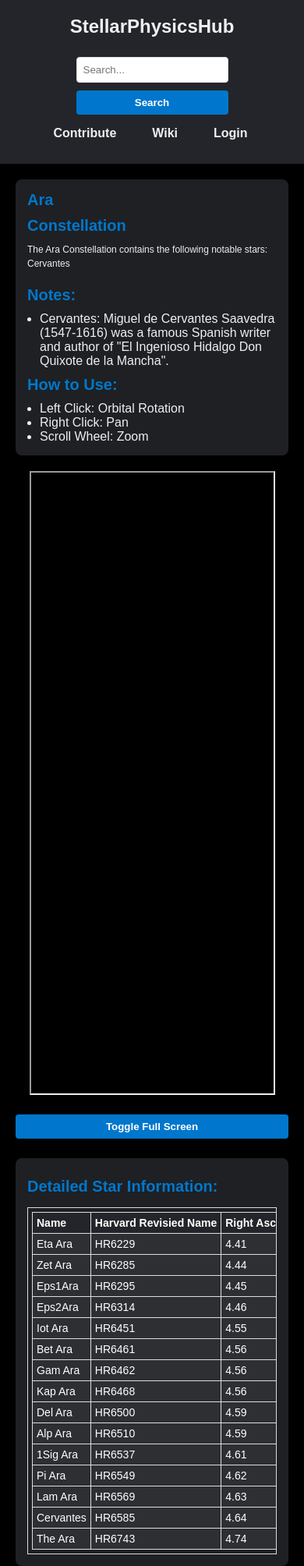
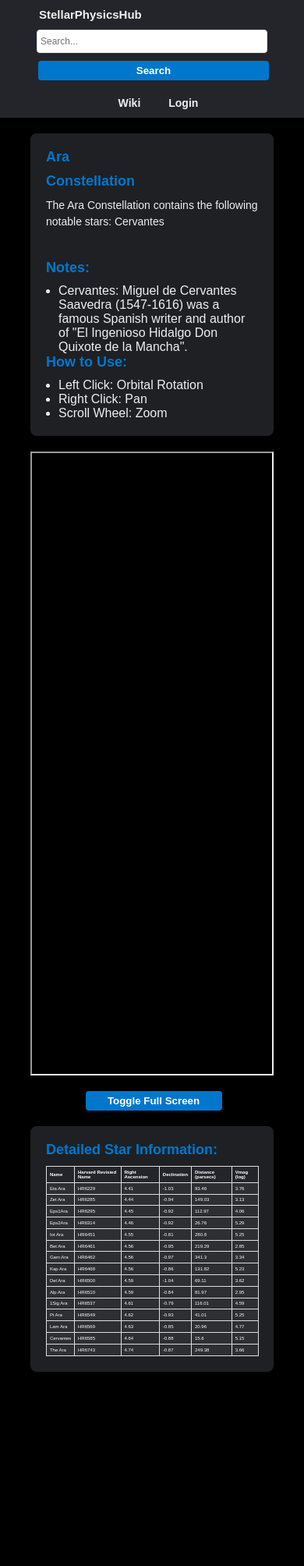
Before and after one commit to WDoyle123/StellarPhysicsHub, a Flask app: a page that uses templates/body.html in a window 390 px wide. Shown: the whole page at 78% size. After the commit the page ends 1759 px from the top, so only its background shows below. Run offline with Flask 3, Linux system fonts and the light colour scheme; data comes from the database, SQL or seed files in the repository; both versions use the stored data as it was after the commit.

Commit message:
css changes for mobile

```diff
--- a/app.py
+++ b/app.py
@@ -94,6 +94,7 @@ def register():
 
     return render_template('register.html', form=form)
 
+# wip might not include
 @app.route('/contribute', methods=['GET', 'POST'])
 @login_required
 def contribute():
@@ -101,29 +102,28 @@ def contribute():
     if request.method == 'POST':
         # Extract data from the form
         name = request.form.get('name')
+        description = request.form.get('description')
         body = request.form.get('body')
-        description = request.form.get('description')
-        stars_in_body = request.form.get('stars_in_body')
 
         if body == 'constellation':
             existing_constellation = Constellation.query.filter_by(name=name).first()
-            if existing_constellation is None:
-                new_constellation = Constellation(name=name, description=description, stars=stars_in_body)
-                db.session.add(new_constellation)
+            if existing_constellation:
+                existing_constellation.description = description
                 db.session.commit()
                 add_contribution_points(current_user.id)  # Add points to the contributor
+                return redirect(url_for('constellation', name=name))
             else:
-                return redirect(url_for('index'))
+                return redirect(url_for('index'))  # Redirect if the constellation does not exist
 
         elif body == 'asterism':
             existing_asterism = Asterism.query.filter_by(name=name).first()
-            if existing_asterism is None:
-                new_asterism = Asterism(name=name, description=description, stars=stars_in_body)
-                db.session.add(new_asterism)
+            if existing_asterism:
+                existing_asterism.description = description
                 db.session.commit()
                 add_contribution_points(current_user.id)  # Add points to the contributor
+                return redirect(url_for('asterism', name=name))
             else:
-                return redirect(url_for('index'))
+                return redirect(url_for('index'))  # Redirect if the asterism does not exist
 
         return redirect(url_for('index'))
     else:
--- a/static/body.css
+++ b/static/body.css
@@ -2,93 +2,57 @@
 
 /* Main content area styling */
 body {
-	background-color:black;
+    background-color: black;
 }
 
 main {
     margin: 20px;
-    color:black;
-    background-color:black;
+    color: black;
+    background-color: black;
 }
 
 li {
-	margin-left: 16px;
+    margin-left: 1rem; /* Relative unit */
 }
-.welcome-container {
+
+.welcome-container, .notes-section, .star-details-section {
     background-color: #1e2023;
     padding: 20px;
     border-radius: 8px;
     margin-bottom: 20px;
+    width: clamp(300px, 80vw, 1440px); /* Dynamic width */
+    display: block;
+    margin: 0 auto;
 }
 
 .frame {
-    display: flex;         /* Use flexbox layout */
+    display: flex;
     flex-direction: column;
-    justify-content: center; /* Center horizontally in the flex container */
-    align-items: center;     /* Center vertically in the flex container */
-    height: 100%;            /* Set the height of the container */
+    justify-content: center;
+    align-items: center;
+    height: 100%;
     margin: auto;
-    margin-bottom:20px;/* Add automatic margins */
 }
 
 iframe {
-	margin-bottom:20px;
+    margin-top:20px;
+    margin-bottom: 20px;
+    width: clamp(300px, 80vw, 1440px); /* Dynamic width */
 }
 
-.welcome-section h1, .welcome-section h2 {
+h1, h2, h3 {
+    font-size: clamp(18px, 4vw, 32px); /* Dynamic font sizes */
     color: #0077cc;
     margin-bottom: 10px;
 }
 
-h1 {
-	font-size: 32px;
-}
-
-h2 {
-	font-size:24px;
-}
-
-h3 {
-	font-size:24px;
-	margin-top: 10px;
-	color:#0077cc;
-}
-
-.welcome-section p {
-    font-size: 16px;
+.welcome-section p, .notes-section li {
+    font-size: clamp(14px, 2vw, 16px); /* Dynamic font sizes */
     line-height: 1.5;
 }
 
-/* Notes section styling */
-.notes-section {
-    background-color: #1e2023;
-    padding: 20px;
-    border-radius: 8px;
-    margin-bottom: 20px;
-}
-
-.notes-section h3 {
-    color: #0077cc;
-    margin-bottom: 10px;
-}
-
-.notes-section ul {
-    list-style-type: circle;
-    padding-left: 20px;
-}
-
-.notes-section li {
-    font-size: 16px;
-    line-height: 1.5;
-    margin-bottom: 5px;
-}
-
 .spacing {
-	margin-top:20px;
-}
-
-.spacing h3 {
-	margin-bottom:10px;
+    margin-top: 20px;
 }
 
 /* Image styling */
@@ -98,30 +62,22 @@ h3 {
     display: block;
     margin: 0 auto;
     border-radius: 8px;
-    background-color:black;
+    background-color: black;
 }
 
 /* Table styling */
-.star-details-section {
-    background-color: #1e2023;
-    padding: 20px;
-    border-radius: 8px;
-}
-
-.star-details-section h3 {
-    color: #0077cc;
-    margin-bottom: 15px;
-}
-
 table {
-    width: 100%;
+    margin-left: auto;
+    margin-right: auto;
+    width: clamp(200px, 70vw, 1340px); /* Dynamic width */
     border-collapse: collapse;
     margin-top: 10px;
 }
 
 table, th, td {
     border: 1px solid #ddd;
-    padding: 8px;
+    padding: clamp(1px, 1vw, 8px); /* Dynamic padding */
+    font-size:clamp(6px, 1vw, 18px);
     text-align: left;
 }
 
@@ -135,35 +91,8 @@ td {
     color: white;
 }
 
-/* Responsive adjustments for smaller screens */
-@media screen and (max-width: 768px) {
-    .welcome-container, .notes-section, .star-details-section {
-        padding: 15px;
-    }
-
-    .welcome-section p, .notes-section li {
-        font-size: 14px;
-    }
-
-    table {
-        font-size: 14px;
-        display: block;
-        overflow-x: auto;  /* Allows table to be scrollable horizontally */
-        white-space: nowrap;  /* Prevents wrapping of table contents */
-    }
-
-    table, th, td {
-        padding: 5px;  /* Reduces padding on smaller screens */
-    }
+/* Responsive table for horizontal scrolling */
+table {
+    overflow-x: visible; /* Allows table to be scrollable horizontally */
+    white-space: wrap; /* Prevents wrapping of table contents */
 }
-
-/* Responsive adjustments for very small screens */
-@media screen and (max-width: 480px) {
-    h1, h2, h3 {
-        font-size: 20px;  /* Reduces font sizes for headers */
-    }
-
-    .welcome-section p, .notes-section li {
-        font-size: 12px;  /* Further reduces font sizes for text */
-    }
-}
--- a/static/styles.css
+++ b/static/styles.css
@@ -1,7 +1,7 @@
 body, html {
     height: 100%;
     margin: 0;
-    font-family: Monserrat, sans-serif;
+    font-family: 'Montserrat', sans-serif;
 }
 
 * {
@@ -16,16 +16,20 @@ header {
     display: flex;
     justify-content: space-between;
     align-items: center;
-    padding: 15px 60px;  /* Adjusted padding */
+    padding: clamp(10px, 2vw, 15px) clamp(30px, 6vw, 60px); /* Responsive padding */
     background-color: #24252A;
+    position: sticky;
+    top:0;
+    z-index: 1000;
 }
 
 .logo {
-    font-size: 24px;
+    font-size: clamp(15px, 2vw, 24px); /* Responsive font size */
     font-weight: bold;
     text-decoration: none;
     color: #edf0f1;
     transition: all 0.3s ease 0s;
+    margin-right: clamp(10px, 2vw, 20px); /* Responsive margin to the right */
 }
 
 .logo:hover {
@@ -35,18 +39,15 @@ header {
 .nav_links {
     list-style: none;
     display: flex;
+    gap: clamp(10px, 2vw, 20px); /* Creates even spacing between navigation items */
 }
 
-.nav_links li {
-}
-
-
 .nav_links li a {
-    padding-right: 20px;
     font-weight: bold;
     transition: all 0.3s ease 0s;
     text-decoration: none;
     color: #edf0f1;
+    font-size: clamp(14px, 2vw, 18px);
 }
 
 .nav_links li a:hover {
@@ -54,8 +55,8 @@ header {
 }
 
 button {
-    padding: 8px 16px;
-    margin-left: 8px;
+    padding: clamp(4px, 1vw, 8px) clamp(8px, 2vw, 16px); /* Responsive padding */
+    margin-left: clamp(4px, 1vw, 8px); /* Responsive margin */
     background-color: #0077cc;
     border: none;
     border-radius: 4px;
@@ -73,46 +74,67 @@ form {
     flex-grow: 1;
     display: flex;
     justify-content: center;
-    padding: 0 20px;
-    max-width: 800px; /* Set the maximum width for the search bar */
+    padding-right: clamp(20px, 1vw, 40px); /* Responsive padding */
+    max-width: clamp(400px, 80vw, 800px); /* Responsive max-width */
     margin: 0 auto; /* Centers the search bar */
 }
 
 input[type="search"] {
     flex-grow: 1;
-    padding: 8px;
+    padding: clamp(4px, 1vw, 8px); /* Responsive padding */
     border: 1px solid #ddd;
     border-radius: 4px;
     background-color: white;
     color: black;
+    font-size: clamp(12px, 1.5vw, 16px); /* Responsive font size */
+    height: clamp(30px, 4vw, 40px); /* Responsive height */
 }
 
-/* Responsive Adjustments */
-@media screen and (max-width: 1024px) {
+/* Additional Media Query for Screens below 566px */
+@media screen and (max-width: 566px) {
     header {
-        flex-direction: column;
-        padding: 20px;
+        display: block;
+        padding: 10px; /* Reduced padding */
     }
 
     .logo {
-        margin-bottom: 20px; /* Add space between logo and navigation */
+        font-size: 15px; /* Smaller font size */
+        margin-bottom: 10px; /* Spacing between logo and navigation */
+        text-align: center; /* Center the logo */
+	margin-left: 40px;
     }
 
     .nav_links {
-        align-items: center;
+        display: flex;
+        justify-content: center; /* Center the navigation links */
+        gap: 10px; /* Reduced gap */
+        width: 100%; /* Full width for better alignment */
     }
 
     .nav_links li {
-        padding: 10px 5px; /* Adjust padding for mobile */
+        text-align: center; /* Center each navigation item */
+    }
+
+    .nav_links li a {
+        font-size: 14px; /* Smaller font size */
+        padding: 5px; /* Reduced padding */
     }
 
     form {
-        flex-direction: column;
-        max-width: 100%;
+        display: flex;
+        flex-direction: column; /* Stack form elements */
+        align-items: center; /* Center form elements */
+        padding-right: 0; /* Remove padding */
+        width: 100%; /* Full width */
+        margin: 10px 0; /* Spacing above and below the form */
     }
 
     input[type="search"], button {
-        width: 100%;
-        margin: 5px 0; /* Add spacing between elements */
+        width: 80%; /* Adjust width as needed */
+        margin-bottom: 10px; /* Spacing between elements */
+    }
+
+    button {
+        padding: 5px 10px; /* Reduced padding */
     }
 }
--- a/templates/body.html
+++ b/templates/body.html
@@ -8,7 +8,8 @@
         <section class="welcome-section">
             <h1>{{ body.name }}</h1>
             <h2>{{ of_type }}</h2>
-            <p>The {{ body.name }} {{ of_type }} contains the following notable stars: {{ star_names | join(', ') }} </p>
+	    <p>The {{ body.name }} {{ of_type }} contains the following notable stars: {{ star_names | join(', ') }} </p><br>
+	    <p> {{ body.description or ' ' }}</p>
 
         </section>{% if has_notes %}
 	<div class='spacing'>
@@ -29,12 +30,13 @@
 
 	</ul>
 	</div>
-    </div>
+	</div>
     <div class=frame>
 
 <iframe id='myIframe' src="{{ url_for('static', filename='htmls/' ~ body.name | lower | replace(' ', '_') ~ '_plot.html') }}"
-        width="90%" height="800" frameborder="1"></iframe>
-		<button onclick="toggleFullScreen('myIframe')">Toggle Full Screen</button>
+         height="800" frameborder="1"></iframe>
+<button style="margin-bottom: 20px; width: 175px;" onclick="toggleFullScreen('myIframe')">Toggle Full Screen</button>
+
     </div>
 
     <section class="star-details-section">
--- a/templates/layout.html
+++ b/templates/layout.html
@@ -21,7 +21,6 @@
 
         <nav>
             <ul class='nav_links'>
-		<li><a href='/contribute'>Contribute</a></li>
                 <li><a href='/wiki'>Wiki</a></li>
                 <li><a href='/login'>Login</a></li>
             </ul>
--- a/templates/layout_logged_in.html
+++ b/templates/layout_logged_in.html
@@ -6,9 +6,10 @@
     <link rel="stylesheet" type="text/css" href="{{ url_for('static', filename='styles.css') }}">
 </head>
 <body>
+
     <header>
         <a href='/' class='logo'>StellarPhysicsHub</a>
-	        <!-- Search Bar -->
+
 	<form action="/search" method="get">
 	    <input type="search" name="query" placeholder="Search..." list="search-options" autocomplete='off'>
 	    <datalist id="search-options">
@@ -21,7 +22,6 @@
 
         <nav>
             <ul class='nav_links'>
-		<li><a href='/contribute'>Contribute</a></li>
                 <li><a href='/wiki'>Wiki</a></li>
                 <li><a href='/profile'>Profile</a></li>
             </ul>
```
Also changed, not shown: static/contribute.css (+8 -0 lines), static/wiki.css (+7 -0 lines), templates/contribute.html (+9 -6 lines), instance/objects.db. Lines whose indentation alone changed are shown as unchanged.
